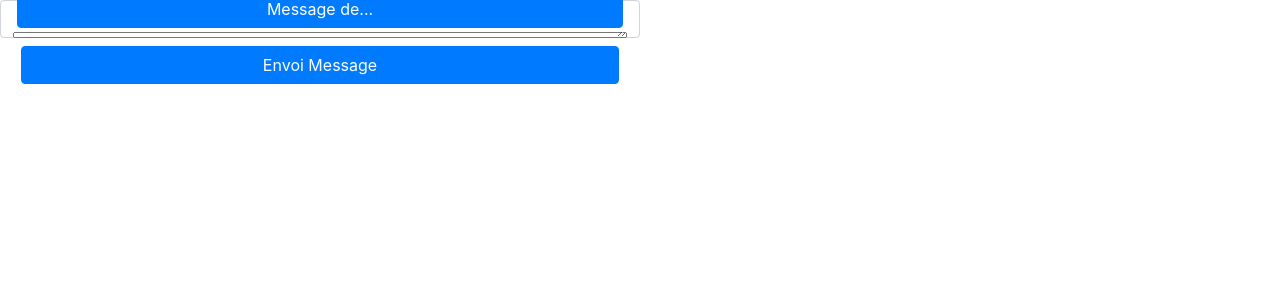
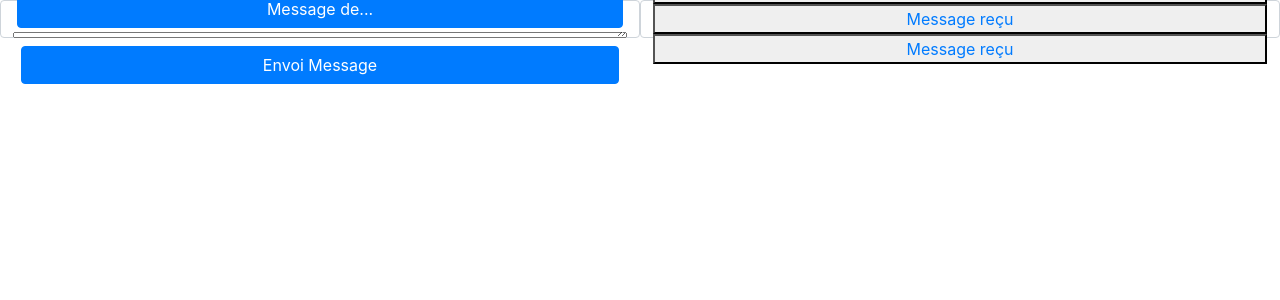
Before and after one commit to Cedric921/gda-node-chat, a React (Vite) app in the folder frontend/: page / in a window 1280 px wide. Shown: the top 300 px of the page. Built offline with nearby package versions, Linux system fonts and the light colour scheme.

Commit message:
update the formular

```diff
--- a/frontend/src/Envoiemessage.jsx
+++ b/frontend/src/Envoiemessage.jsx
@@ -3,12 +3,21 @@ import React, { Component } from 'react'
 export default class Envoiemessage extends Component {
     render() {
     return (
+  <div className='main d-flex'>
       <div className='div d-flex  justify-content-center flex-column form-control w-50'>
-        <p className='titre text-center text-primary text-uppercase'> Formulaire d'envoie Message</p>
+        <p className='titre text-center text-primary text-uppercase fw-bold'> Formulaire d'envoie Message</p>
         <button className='btn-primary btn m-1'> Message de...</button>
         <textarea className='textarea  text-center' placeholder='Votre Message ici'></textarea>
-        <button className='btn m-2 btn-primary'>Envoi Message</button>
+        <button className='btn m-2 btn-primary '>Envoi Message</button>
       </div>
+
+    <div className='div d-flex  justify-content-center flex-column form-control w-50'>
+      <button className='titre text-center text-primary'> Message reçu</button>
+      <button className='titre text-center text-primary'> Message reçu</button>
+      <button className='titre text-center text-primary'> Message reçu</button>
+    </div>
+  </div>
+
     )
   }
 }
```
